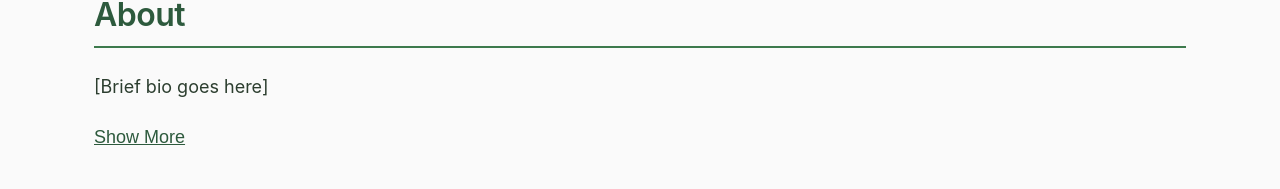
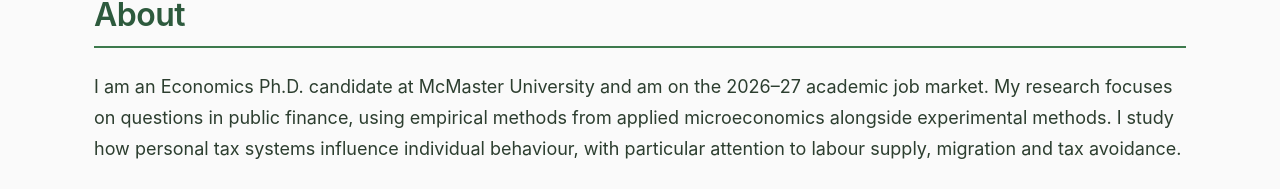
Before and after one commit to robbiemckercher97/academic-website, a Next.js app: page / in a window 1280 px wide. Shown: the part 756-945 px from the top of the page. Built offline with nearby package versions, Linux system fonts and the light colour scheme.

Commit message:
Update bio section with research description

```diff
--- a/pages/index.tsx
+++ b/pages/index.tsx
@@ -319,7 +319,7 @@ const Home: NextPage = () => {
         <section className={styles.aboutSection}>
           <h2 className={styles.aboutHeading}>About</h2>
           <p className={styles.aboutText}>
-            [Brief bio goes here]
+            I am an Economics Ph.D. candidate at McMaster University and am on the 2026–27 academic job market. My research focuses on questions in public finance, using empirical methods from applied microeconomics alongside experimental methods. I study how personal tax systems influence individual behaviour, with particular attention to labour supply, migration and tax avoidance.
           </p>
           <button
             className={styles.expandButton}
```
